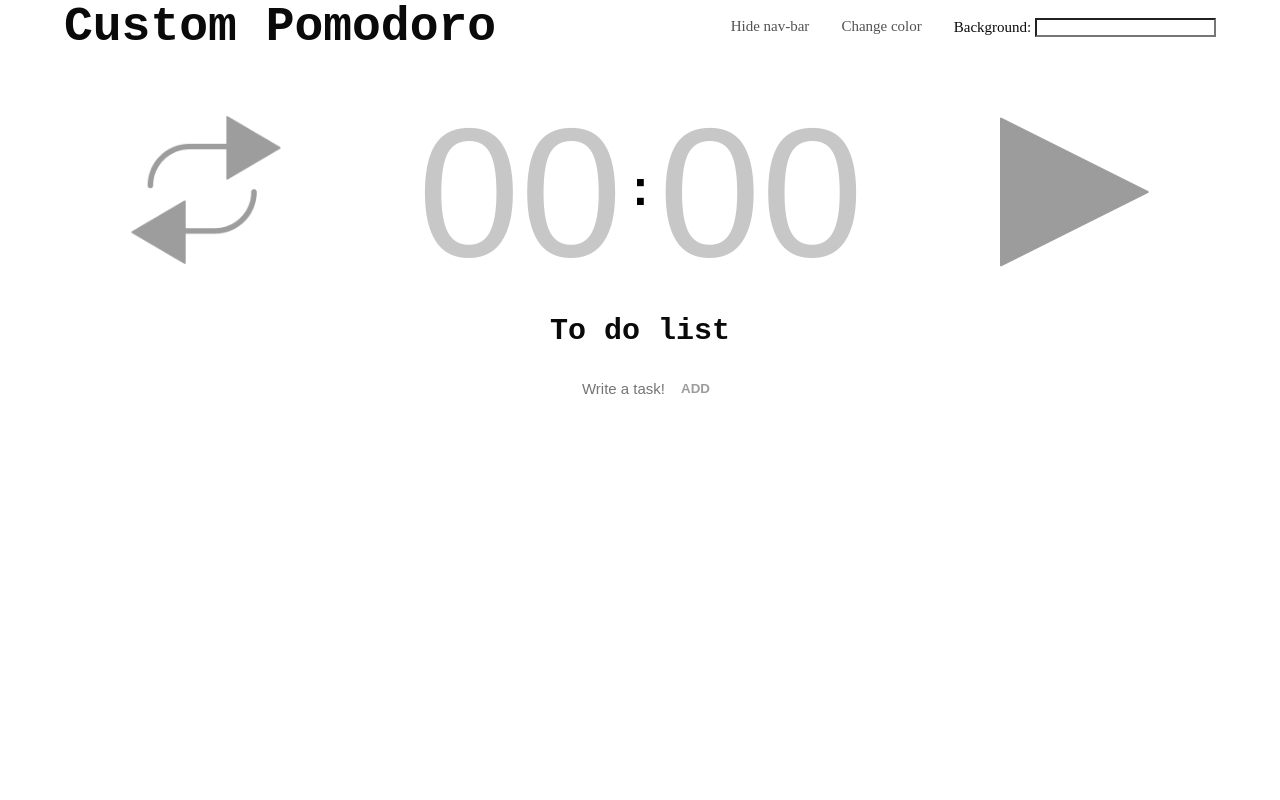
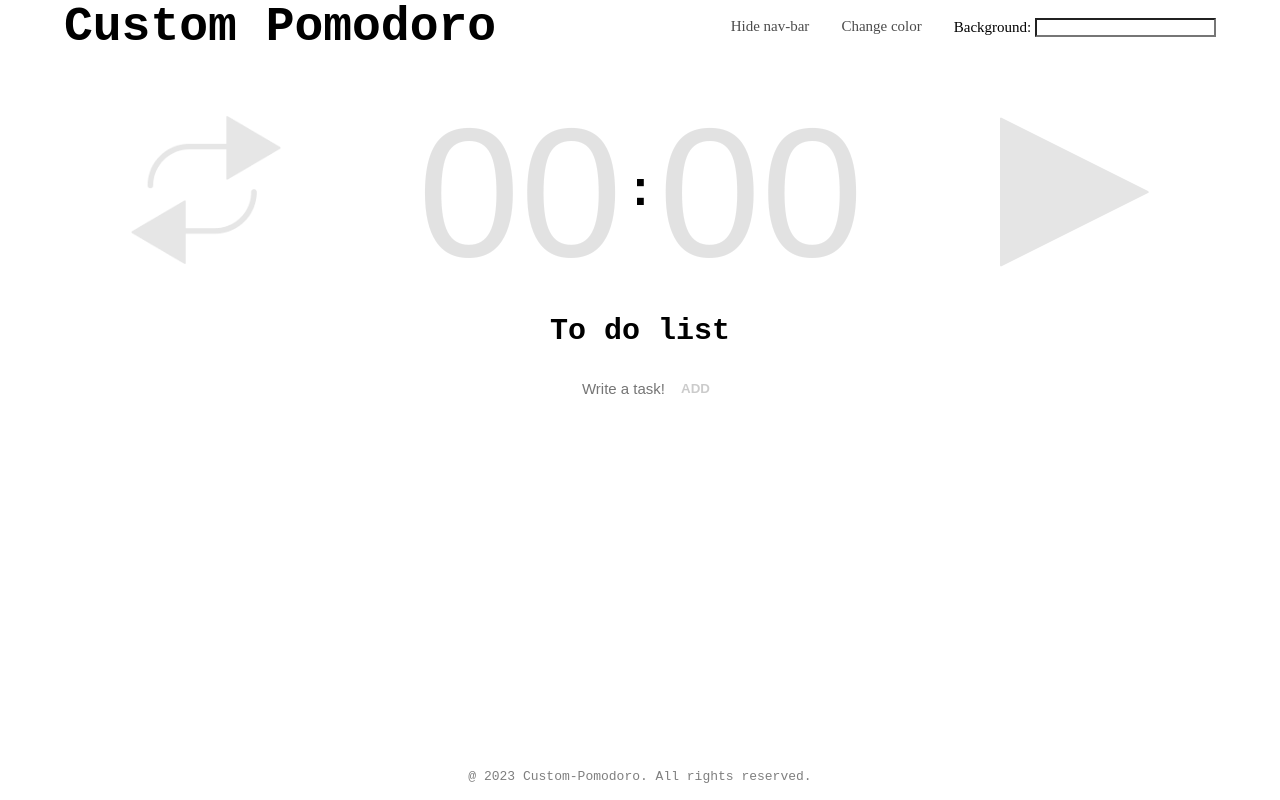
Before and after one commit to Adi2p30/Pomodoro-timer-with-To-do-list, a plain HTML site: page index.html in a window 1280 px wide. Drawn offline with Linux system fonts and the light colour scheme; a web font is replaced by a local one.

Commit message:
+ Different opacity + Imporved minimalist + New Footer/credits text

```diff
--- a/Scss/stylesheets.scss
+++ b/Scss/stylesheets.scss
@@ -90,7 +90,7 @@ h3 {
   max-width: 5rem;
 
   & img {
-    opacity: 0.4;
+    opacity: 0.1;
   }
   & img:hover {
     opacity: 1;
@@ -108,7 +108,7 @@ h3 {
   & img {
     max-width: 150px;
     max-width: 150px;
-    opacity: 0.4;
+    opacity: 0.1;
 
     @include disable-drag;
 
@@ -157,7 +157,7 @@ h3 {
   background: none;
   border: none;
   margin-right: 225px;
-  opacity: 0.4;
+  opacity: 0.2;
   &:hover {
     opacity: 1;
   }
@@ -186,12 +186,26 @@ h3 {
   font-size: $fs-large-title;
   max-width: 13.25rem;
   text-align: center;
-  opacity: 0.4;
+  opacity: 0.2;
 }
 
 input {
   background: none;
 }
+
+.credits-text{
+  margin-top: auto;
+  display: flex;
+  justify-content: center;
+  padding: 1rem;
+  &__pre{
+    opacity: 0.5;
+  }
+}
+
+
+
+
 @media only screen and (max-width: 950px) {
   body {
     display: none;
--- a/index.html
+++ b/index.html
@@ -81,7 +81,7 @@
                 type="text"
                 maxlength="2"
               />
-              <h2 class="jet-black">:</h2>
+              <h2 class="color">:</h2>
               <input
                 class="timer-input color"
                 id="timer-number-sec"
@@ -131,6 +131,11 @@
         </section>
       </div>
     </header>
+    <footer class="credits-text">
+      <pre class="color credits-text__pre">
+@ 2023 Custom-Pomodoro. All rights reserved.</pre
+      >
+    </footer>
   </body>
 </html>
 <script src="./js/main.js"></script>
```
Also changed, not shown: Css/stylesheets.css, 1 other file.
